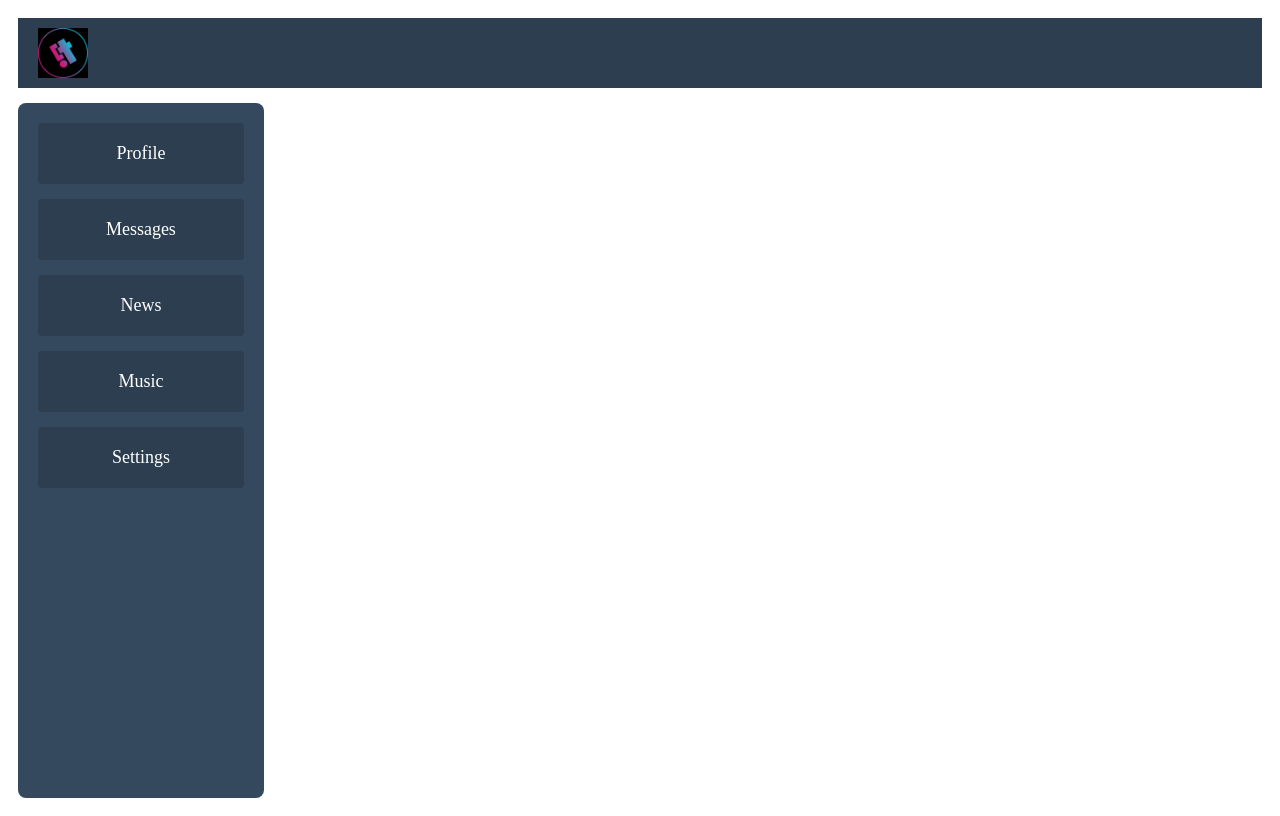
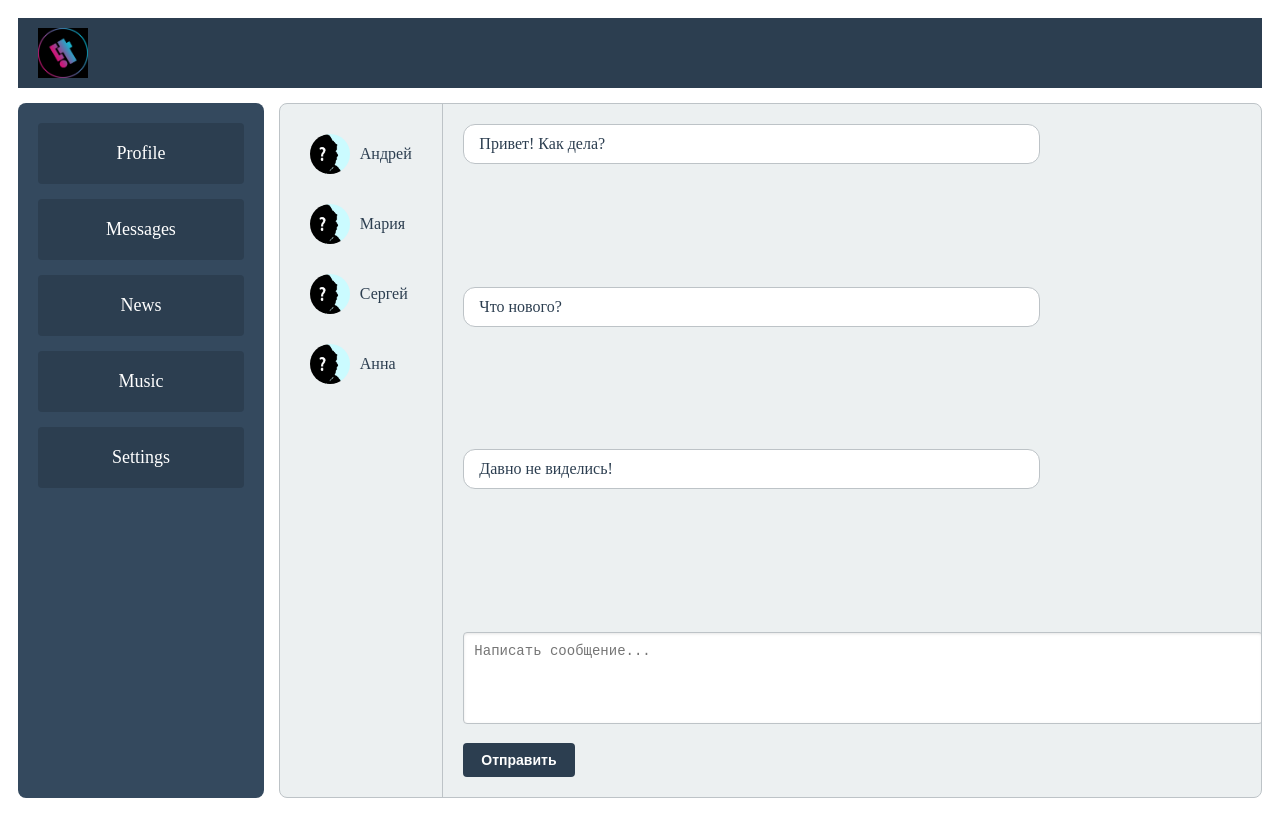
Before and after one commit to cththes/social-network-front-react, a React (Create React App) app: page /messages in a window 1280 px wide. Built offline with nearby package versions, Linux system fonts and the light colour scheme.

Commit message:
Implement dialogs page with Dialogs, DialogItem, and Message components; replace <a> with NavLink in Navbar

```diff
--- a/src/App.js
+++ b/src/App.js
@@ -14,7 +14,7 @@ function App() {
         <Navbar />
         <Routes>
           <Route path="/" element={<Profile />} />
-          <Route path="/dialogs" element={<Dialogs />} />
+          <Route path="/messages" element={<Dialogs />} />
           <Route path="/profile" element={<Profile />} />
           <Route path="/news" element={<Profile />} />
           <Route path="/music" element={<Profile />} />
--- /dev/null
+++ b/src/components/Dialogs/DialogItem/DialogItem.jsx
@@ -0,0 +1,20 @@
+import React from "react";
+import { NavLink } from "react-router-dom";
+import styles from "./DialogItem.module.css";
+import user_avatar from "../../../assets/images/user-avatar.jpg";
+
+export default function DialogItem({ name, id }) {
+  return (
+    <div className={styles.dialog}>
+      <img src={user_avatar} alt="User Avatar" className={styles.dialog__avatar} />
+      <NavLink
+        to={`/dialogs/${id}`}
+        className={({ isActive }) =>
+          isActive ? `${styles.dialog__link} ${styles.active}` : styles.dialog__link
+        }
+      >
+        {name}
+      </NavLink>
+    </div>
+  );
+}
--- /dev/null
+++ b/src/components/Dialogs/DialogItem/DialogItem.module.css
@@ -0,0 +1,34 @@
+.dialog {
+    display: flex;
+    align-items: center;
+    padding: 10px;
+    margin-bottom: 10px;
+    border-radius: 4px;
+    transition: background-color 0.3s ease;
+  }
+
+  .dialog:hover {
+    background-color: #d5dbdb;
+  }
+
+  .dialog__avatar {
+    width: 40px;
+    height: 40px;
+    border-radius: 50%;
+    margin-right: 10px;
+  }
+
+  .dialog__link {
+    color: #2c3e50;
+    text-decoration: none;
+    font-size: 16px;
+  }
+
+  .dialog__link:hover {
+    color: #2980b9;
+  }
+
+  .active {
+    color: #2980b9;
+    font-weight: bold;
+  }
--- a/src/components/Dialogs/Dialogs.jsx
+++ b/src/components/Dialogs/Dialogs.jsx
@@ -1,7 +1,38 @@
-import React from 'react'
+import React from "react";
+import styles from "./Dialogs.module.css";
+import DialogItem from "./DialogItem/DialogItem";
+import Message from "./Message/Message";
 
 export default function Dialogs() {
+  const dialogs = [
+    { id: 1, name: "Андрей" },
+    { id: 2, name: "Мария" },
+    { id: 3, name: "Сергей" },
+    { id: 4, name: "Анна" },
+  ];
+
+  const messages = [
+    { id: 1, message: "Привет! Как дела?" },
+    { id: 2, message: "Что нового?" },
+    { id: 3, message: "Давно не виделись!" },
+  ];
+
   return (
-    <div>Dialogs</div>
-  )
+    <div className={styles.dialogs}>
+      <div className={styles.dialogs__items}>
+        {dialogs.map(dialog => (
+          <DialogItem key={dialog.id} name={dialog.name} id={dialog.id} />
+        ))}
+      </div>
+      <div className={styles.dialogs__messages}>
+        {messages.map(message => (
+          <Message key={message.id} message={message.message} />
+        ))}
+        <div className={styles.dialogs__input}>
+          <textarea className={styles.dialogs__textarea} placeholder="Написать сообщение..."></textarea>
+          <button className={styles.dialogs__button}>Отправить</button>
+        </div>
+      </div>
+    </div>
+  );
 }
--- a/src/components/Dialogs/Dialogs.module.css
+++ b/src/components/Dialogs/Dialogs.module.css
@@ -0,0 +1,67 @@
+/* Dialogs.module.css */
+.dialogs {
+    grid-area: content;
+    display: grid;
+    grid-template-columns: 2fr 10fr;
+    background-color: #ecf0f1;
+    border: 1px solid #bdc3c7;
+    border-radius: 8px;
+    overflow: hidden;
+  }
+
+  .dialogs__items {
+    padding: 20px;
+    border-right: 1px solid #bdc3c7;
+  }
+
+  .dialogs__messages {
+    padding: 20px;
+    display: flex;
+    flex-direction: column;
+    justify-content: space-between;
+  }
+
+  .dialogs__input {
+    margin-top: 20px;
+  }
+
+  .dialogs__textarea {
+    width: 100%;
+    height: 70px;
+    margin-bottom: 15px;
+    padding: 10px;
+    font-size: 14px;
+    color: #2c3e50;
+    background-color: #fff;
+    border: 1px solid #bdc3c7;
+    border-radius: 4px;
+    resize: none;
+    box-shadow: inset 0 1px 3px rgba(0, 0, 0, 0.1);
+    transition: border 0.3s ease;
+  }
+
+  .dialogs__textarea:focus {
+    border: 1px solid #2980b9;
+    outline: none;
+  }
+
+  .dialogs__button {
+    display: inline-block;
+    padding: 9px 18px;
+    font-size: 14px;
+    font-weight: bold;
+    color: #ffffff;
+    background-color: #2c3e50;
+    border: none;
+    border-radius: 4px;
+    cursor: pointer;
+    transition: background-color 0.3s ease, transform 0.2s ease;
+  }
+
+  .dialogs__button:hover {
+    background-color: #34495e;
+  }
+
+  .dialogs__button:active {
+    transform: scale(0.95);
+  }
--- /dev/null
+++ b/src/components/Dialogs/Message/Message.jsx
@@ -0,0 +1,6 @@
+import React from "react";
+import styles from "./Message.module.css";
+
+export default function Message({ message }) {
+  return <div className={styles.message}>{message}</div>;
+}
--- /dev/null
+++ b/src/components/Dialogs/Message/Message.module.css
@@ -0,0 +1,9 @@
+.message {
+  padding: 10px 15px;
+  margin-bottom: 10px;
+  background-color: #fff;
+  border-radius: 12px;
+  border: 1px solid #bdc3c7;
+  color: #2c3e50;
+  max-width: 70%;
+}
--- a/src/components/Navbar/Navbar.jsx
+++ b/src/components/Navbar/Navbar.jsx
@@ -1,34 +1,34 @@
 import React from "react";
-
-import styles from './Navbar.module.css'
+import { NavLink } from "react-router-dom";
+import styles from "./Navbar.module.css";
 
 export default function Navbar() {
   return (
     <nav className={styles.navbar__nav}>
-        <div className={styles['navbar__nav-item']}>
-          <a href="#" className={styles.navbar__link}>
+      <div className={styles["navbar__nav-item"]}>
+        <NavLink to="/profile" className={styles.navbar__link}>
           Profile
-          </a>
+        </NavLink>
       </div>
-        <div className={styles['navbar__nav-item']}>
-          <a href="#" className={styles.navbar__link}>
+      <div className={styles["navbar__nav-item"]}>
+        <NavLink to="/messages" className={styles.navbar__link}>
           Messages
-          </a>
+        </NavLink>
       </div>
-        <div className={styles['navbar__nav-item']}>
-          <a href="#" className={styles.navbar__link}>
+      <div className={styles["navbar__nav-item"]}>
+        <NavLink to="/news" className={styles.navbar__link}>
           News
-          </a>
+        </NavLink>
       </div>
-        <div className={styles['navbar__nav-item']}>
-          <a href="#" className={styles.navbar__link}>
+      <div className={styles["navbar__nav-item"]}>
+        <NavLink to="/music" className={styles.navbar__link}>
           Music
-          </a>
+        </NavLink>
       </div>
-        <div className={styles['navbar__nav-item']}>
-          <a href="#" className={styles.navbar__link}>
+      <div className={styles["navbar__nav-item"]}>
+        <NavLink to="/settings" className={styles.navbar__link}>
           Settings
-          </a>
+        </NavLink>
       </div>
     </nav>
   );
```
Lines whose indentation alone changed are shown as unchanged.
